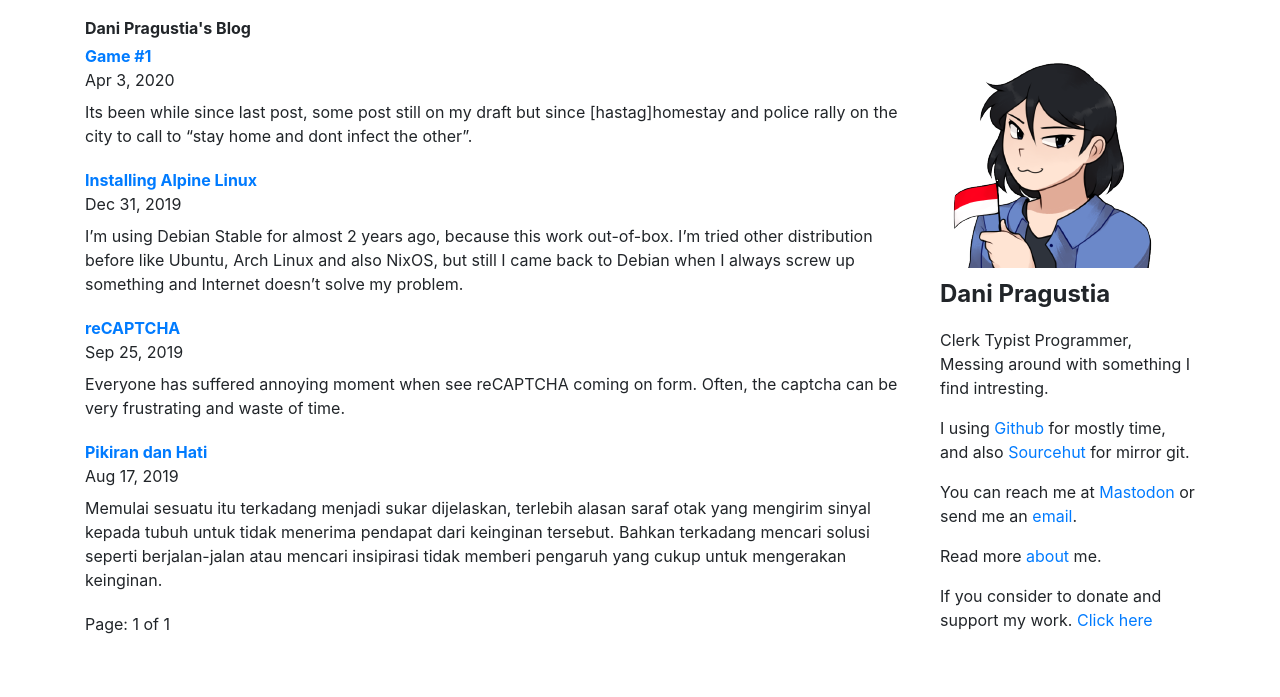
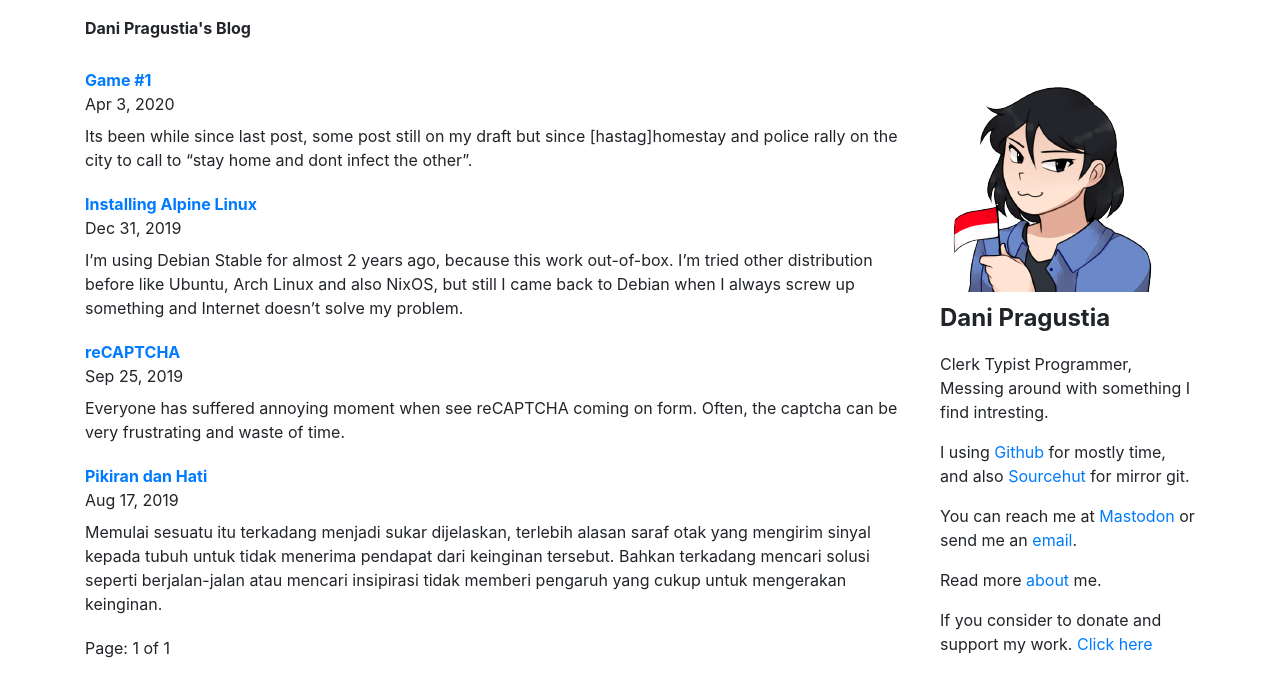
Before and after one commit to danipragustia/website, a Jekyll site: the page built from index.html, in a window 1280 px wide. Shown: the top 697 px of the page. Built offline with Jekyll 4.4.1, drawn with Linux system fonts in a browser that asks for light colours; the list of posts is cut into pages by our own code.

Commit message:
update: first approach for redesign the web

```diff
--- a/_layouts/mainpage.html
+++ b/_layouts/mainpage.html
@@ -12,7 +12,7 @@
 
   <div class="container mb-3 mt-3">
     <b class="mb-3">{{ site.title | escape }}</b>
-    <div class="row">
+    <div class="row pt-4">
 	  <div class="col-lg-9 text-justify">
 	    {{ content }}
 	  </div>
--- a/_layouts/page.html
+++ b/_layouts/page.html
@@ -2,4 +2,6 @@
 layout: default
 ---
 
+<b class="mb-4">{{ site.title | escape }}</b>
+
 {{ content }}
--- a/_layouts/post.html
+++ b/_layouts/post.html
@@ -1,6 +1,8 @@
 ---
 layout: default
 ---
+
+<b class="mb-3">{{ site.title | escape }}</b>
 
 <article itemscope itemtype="http://schema.org/BlogPosting">
   <header class="pt-4 pb-3">
--- a/assets/js/main.js
+++ b/assets/js/main.js
@@ -1,17 +1,12 @@
 $( "#btnFontsize" ).click(function() {
   if (document.body.style.fontSize == "") { document.body.style.fontSize = '1em'; }
   if (($(this).attr("value")) == 'Normal') {
-    document.body.style.fontSize = parseFloat(document.body.style.fontSize) + (1 * 0.3) + 'em';
-    $(this).prop('value', 'Big');
-    $(this).html('Big Size');
+    document.body.style.fontSize = parseFloat(document.body.style.fontSize) + (1 * 0.3) + 'em'
+    $(this).prop('value', 'Big')
+    $(this).html('Big Size')
   } else {
-    document.body.style.fontSize = '1em';
-    $(this).prop('value', 'Normal');
-    $(this).html('Normal Size');
+    document.body.style.fontSize = '1em'
+    $(this).prop('value', 'Normal')
+    $(this).html('Normal Size')
   }
-});
-
-$(function(){
-	// Blogring
-
-});
+})
```
Also changed, not shown: assets/fonts/OpenDyslexic-Bold-Italic.woff (added), assets/fonts/OpenDyslexic-Bold.woff (added), assets/fonts/OpenDyslexic-Italic.woff (added), assets/fonts/OpenDyslexic-Regular.woff (added), assets/js/bootstrap.min.js.
